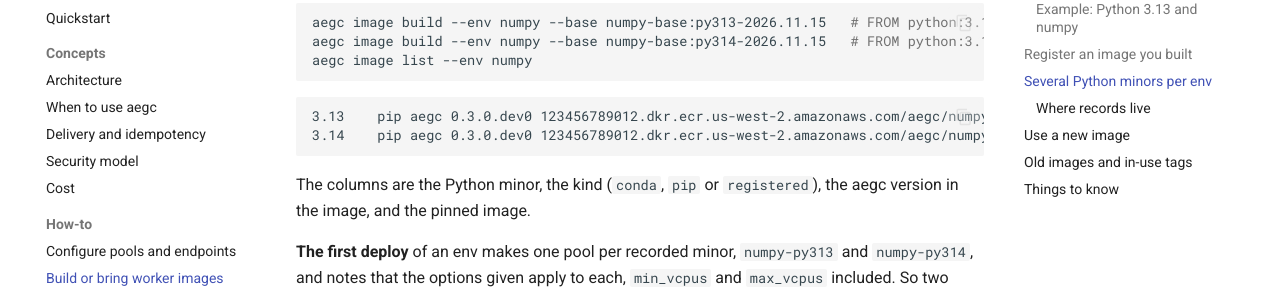
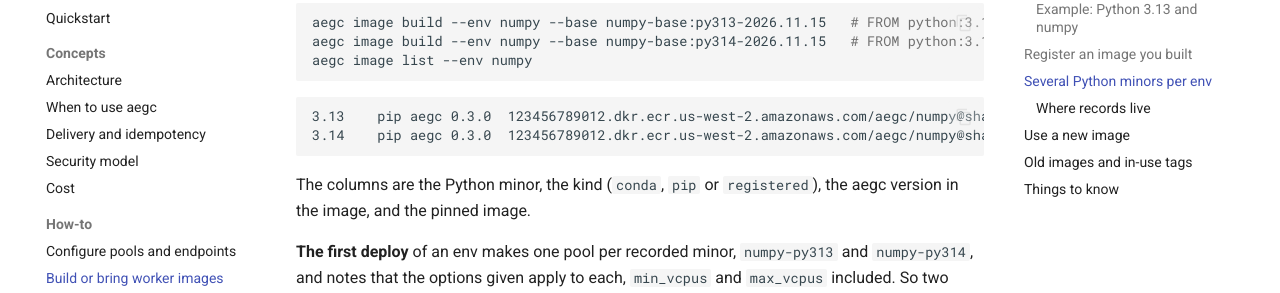
Before and after one commit to scttfrdmn/aws-elastic-globus-compute, an MkDocs documentation site: the page built from docs/how-to/images.md, in a window 1280 px wide and 900 px high, scrolled down 5494 px. Shown: the part 153-446 px from the top of the window. Built offline with MkDocs 1.6.1 and Material for MkDocs 9.7.7, drawn with Linux system fonts in a browser that asks for light colours; comment, search, counter and statistics services are not loaded; some of the changed text lies outside the part shown.

Commit message:
Docs: 0.3.0 in examples

````diff
--- a/docs/how-to/images.md
+++ b/docs/how-to/images.md
@@ -229,8 +229,8 @@ aegc image list --env numpy
 ```
 
 ```
-3.13	pip	aegc 0.3.0.dev0	123456789012.dkr.ecr.us-west-2.amazonaws.com/aegc/numpy@sha256:...
-3.14	pip	aegc 0.3.0.dev0	123456789012.dkr.ecr.us-west-2.amazonaws.com/aegc/numpy@sha256:...
+3.13	pip	aegc 0.3.0	123456789012.dkr.ecr.us-west-2.amazonaws.com/aegc/numpy@sha256:...
+3.14	pip	aegc 0.3.0	123456789012.dkr.ecr.us-west-2.amazonaws.com/aegc/numpy@sha256:...
 ```
 
 The columns are the Python minor, the kind (`conda`, `pip` or `registered`), the aegc version in
@@ -304,7 +304,7 @@ new builds. An env's images for every Python minor share one repository, and so
 ## Things to know
 
 - **Tags.** A build is tagged `py<M.m>-gce<v>-aegc<v>-b<base>-w<wheelhash>`, for example
-  `py3.14-gce4.21.0-aegc0.3.0.dev0-b2026.11.13.154112-w1a2b3c4d`. `<base>` is the aarchsci or
+  `py3.14-gce4.21.0-aegc0.3.0-b2026.11.13.154112-w1a2b3c4d`. `<base>` is the aarchsci or
   aarchbio tag, or the first 12 hex digits of a `--base` image's id. The wheel hash is the
   first 8 hex digits of the SHA-256 of the aegc wheel, so a code change gets a new tag. If the tag
   already exists, the build reuses the pushed image instead of pushing again.
````
